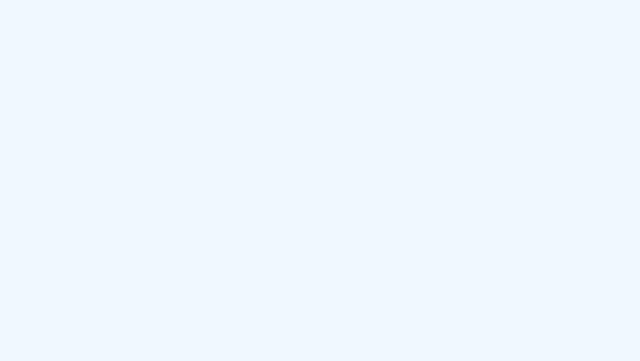
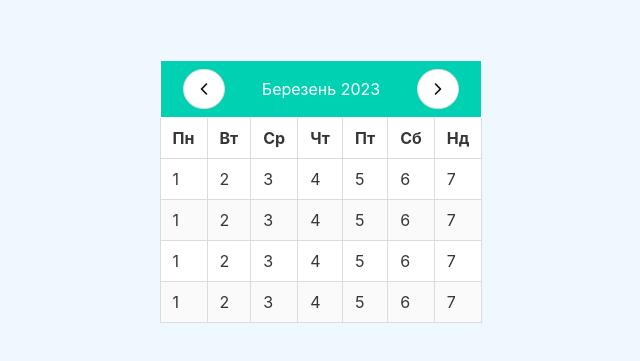
Before and after one commit to olena-yanovska/vue3-calendar, a Vue app: page / in a window 1280 px wide. Shown: the part 209-570 px from the top of the page, without its empty margins (319-959 px from the left). Built offline with nearby package versions, Linux system fonts and the light colour scheme; the HTML template or start-up script is replaced by a standard one.

Commit message:
added base markup

```diff
--- a/src/App.vue
+++ b/src/App.vue
@@ -1,14 +1,115 @@
 <script>
 export default {
+  data() {
+    return {
+      days: ['Пн', 'Вт', 'Ср', 'Чт', 'Пт', 'Сб', 'Нд'],
+    };
+  },
+  methods: {
+    prevMonth() {},
+
+    nextMonth() {},
+  }
 };
 </script>
 
 <template>
   <div class="page">
+      <table class="table table is-bordered table is-striped table is-hoverable">
+      <thead >
+        <tr class="is-selected">
+          <td colspan="7">
+            <div class="table-head">
+              <p class="month-row"><button class="button is-rounded button-left" @click="prevMonth"></button></p>
+            <p class="month-row">Березень 2023</p>
+
+            <p class="month-row"><button class="button is-rounded button-right" @click="nextMonth"></button></p>
+            </div>
+          </td>
+        </tr>
+
+        <tr>
+          <th v-for="(name, index) in days" :key="index">{{ name }}</th>
+        </tr>
+      </thead>
+
+      <tbody>
+        <tr>
+          <td>1</td>
+          <td>2</td>
+          <td>3</td>
+          <td>4</td>
+          <td>5</td>
+          <td>6</td>
+          <td>7</td>
+        </tr>
+        <tr>
+          <td>1</td>
+          <td>2</td>
+          <td>3</td>
+          <td>4</td>
+          <td>5</td>
+          <td>6</td>
+          <td>7</td>
+        </tr>
+        <tr>
+          <td>1</td>
+          <td>2</td>
+          <td>3</td>
+          <td>4</td>
+          <td>5</td>
+          <td>6</td>
+          <td>7</td>
+        </tr>
+        <tr>
+          <td>1</td>
+          <td>2</td>
+          <td>3</td>
+          <td>4</td>
+          <td>5</td>
+          <td>6</td>
+          <td>7</td>
+        </tr>
+      </tbody>
+    </table>
   </div>
 </template>
 
 
 
 <style>
+.page {
+  display: flex;
+  flex-direction: column;
+  justify-content: center;
+  align-items: center;
+
+  height: 100%;
+}
+
+.table-head {
+  display: flex;
+  justify-content: space-between;
+  align-items: center;
+}
+
+.month-row {
+  display: inline-block;
+  padding-left: 10px;
+  padding-right: 10px;
+}
+
+.button-left {
+  background-image: url(./assets/images/arrow-left.svg);
+
+  background-position: center;
+  background-repeat: no-repeat;
+}
+
+.button-right {
+  background-image: url(./assets/images/arrow-right.svg);
+
+  background-position: center;
+  background-repeat: no-repeat;
+}
 </style>
```
